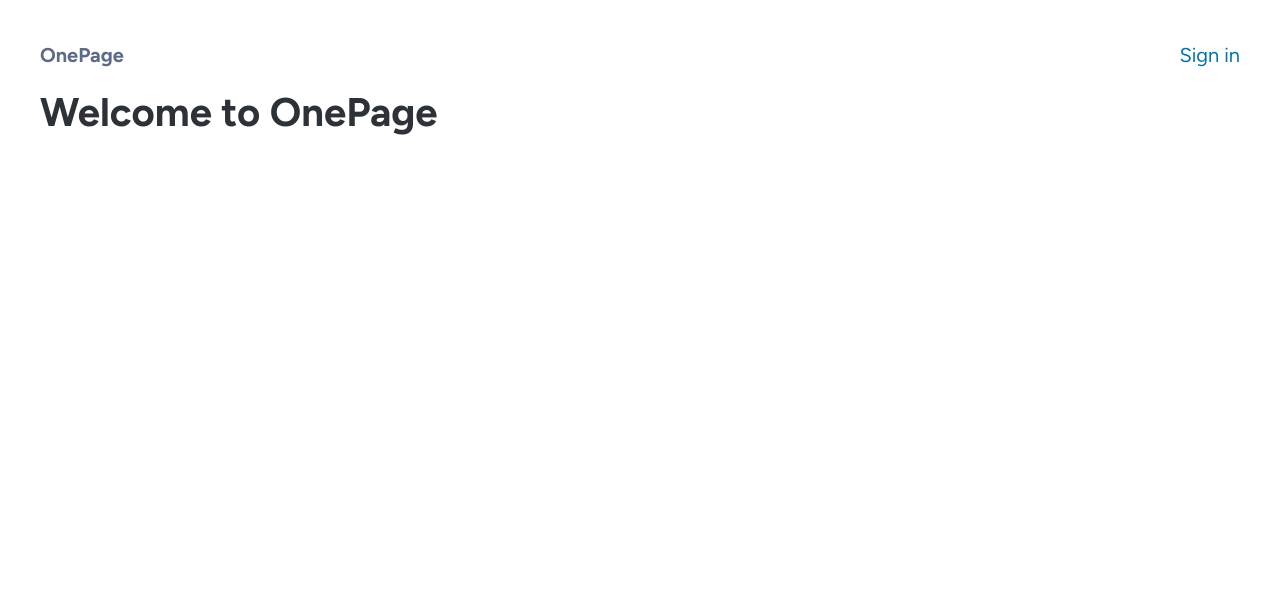
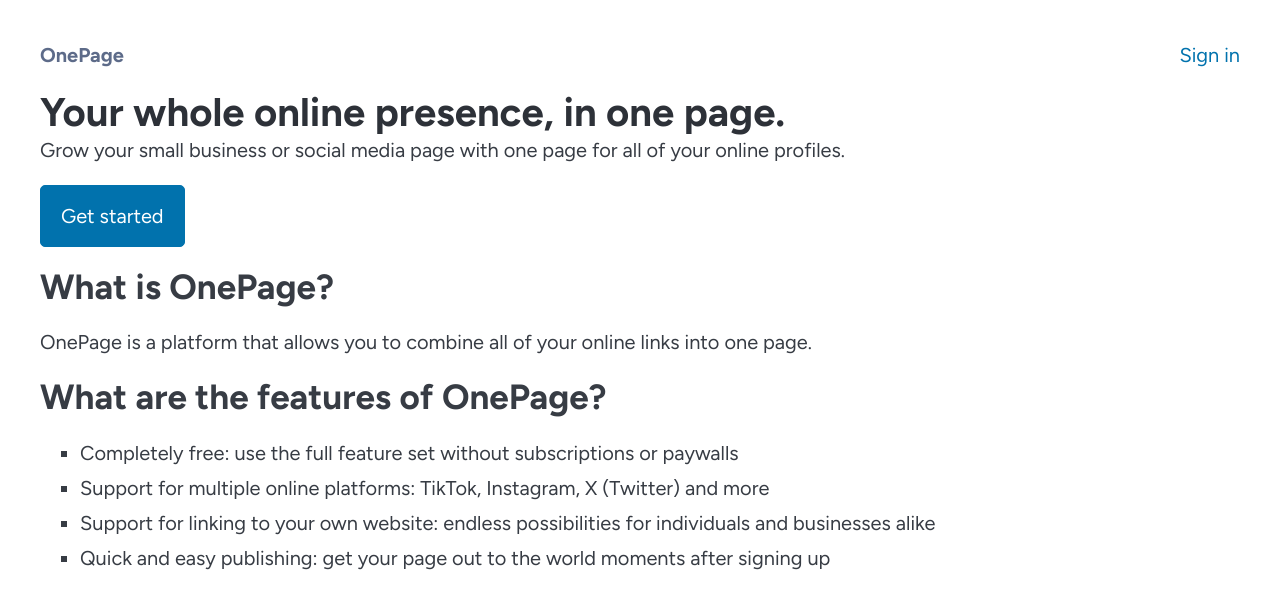
Before and after one commit to xtt28/onepage, a Django app: page / in a window 1280 px wide. Shown: the top 609 px of the page. Run offline with Django 5.2, Linux system fonts and the light colour scheme; some libraries are stand-ins or nearby versions.

Commit message:
Add content to home page

```diff
--- a/onepage/website/templates/website/home.html
+++ b/onepage/website/templates/website/home.html
@@ -2,7 +2,56 @@
 
 {% block title %}Home{% endblock %}
 
+{% block meta %}
+<meta name="description" content="Amplifying the voices of diverse creators worldwide: build your online presence with one page for all of your profiles. Grow your small business or social media page with your own, personalized platform.">
+{% endblock %}
+
 {% block content %}
 
-<h1>Welcome to OnePage</h1>
+<section>
+    <hgroup>
+        <h1>Your whole online presence, in one page.</h1>
+        <p>Grow your small business or social media page with one page for all of your
+        online profiles.<p>
+    </hgroup>
+
+    <div>
+        <a href="{% url "django_registration_register" %}" role="button">
+            Get started
+        </a>
+    </div>
+</section>
+
+
+<section>
+    <h2>What is OnePage?</h2>
+    <p>
+        OnePage is a platform that allows you to combine all of your online links
+        into one page.
+    </p>
+</section>
+
+<section>
+    <h2>What are the features of OnePage?</h2>
+    <ul>
+        <li>
+            Completely free: use the full feature set without subscriptions or
+            paywalls
+        </li>
+        <li>
+            Support for multiple online platforms: TikTok, Instagram, X (Twitter)
+            and more
+        </li>
+        <li>
+            Support for linking to your own website: endless possibilities for
+            individuals and businesses alike
+        </li>
+        <li>
+            Quick and easy publishing: get your page out to the world moments
+            after signing up
+        </li>
+    </ul>
+</section>
+
+
 {% endblock %}
```
